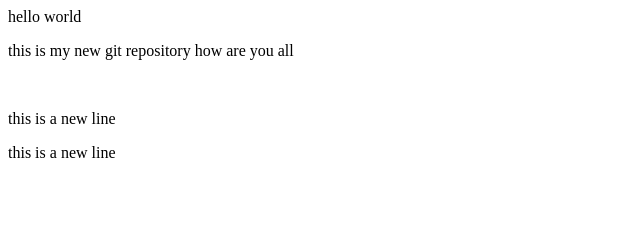
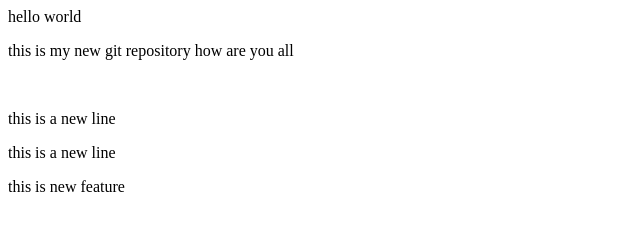
Before and after one commit to Aadarshcode15/local-repo, a plain HTML site: page index.html in a window 1280 px wide. Shown: the whole page, without its empty margins (0-640 px from the left). Drawn offline with Linux system fonts and the light colour scheme.

Commit message:
The text is blue

```diff
--- a/index.html
+++ b/index.html
@@ -3,3 +3,4 @@
 <br>
 <p>this is a new line</p>
 <p>this is a new line</p>
+<p>this is new feature </p>
--- /dev/null
+++ b/style.css
@@ -0,0 +1,4 @@
+p {
+    color: blue;
+    font-size: 16px;
+}
```
